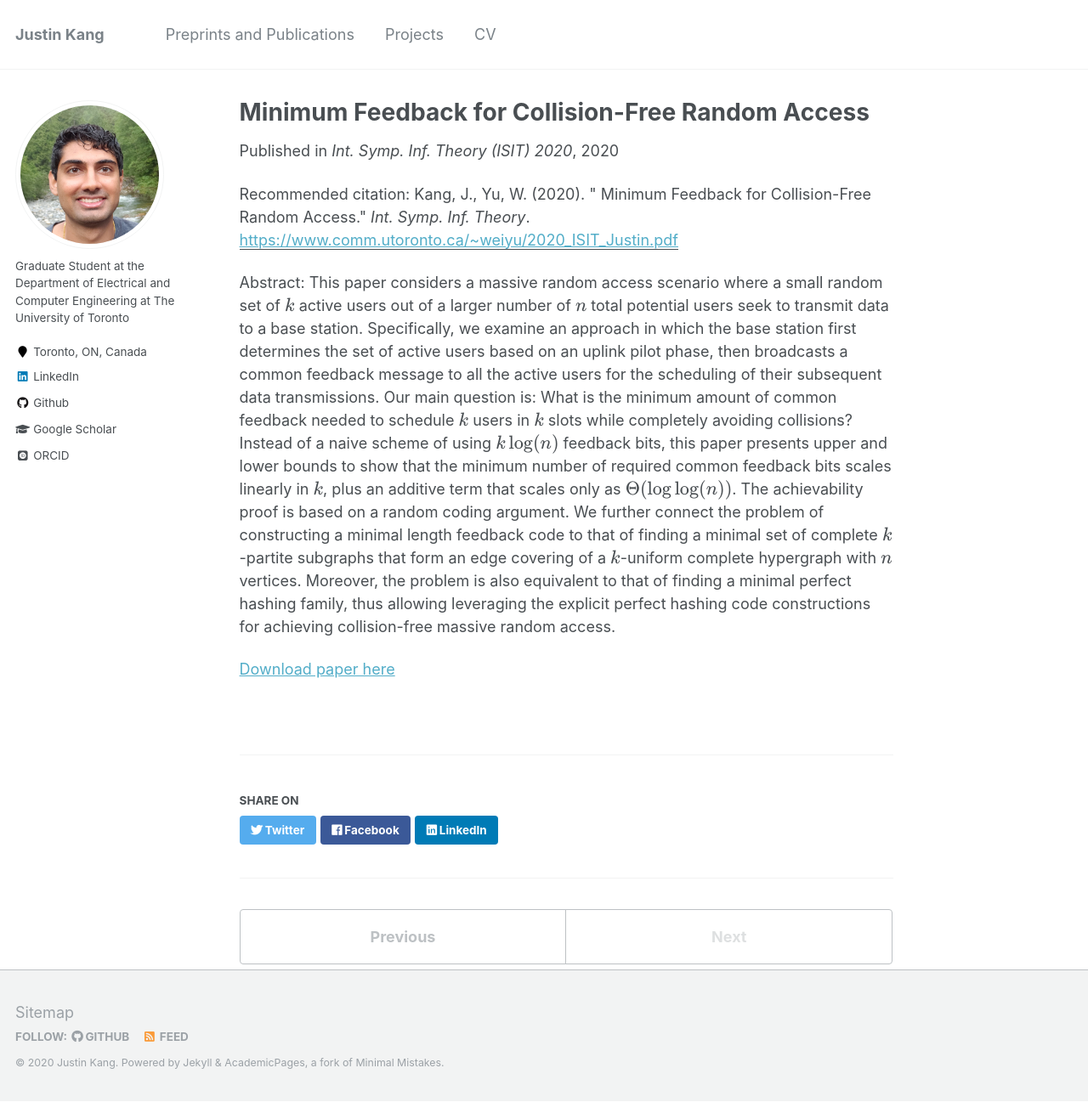
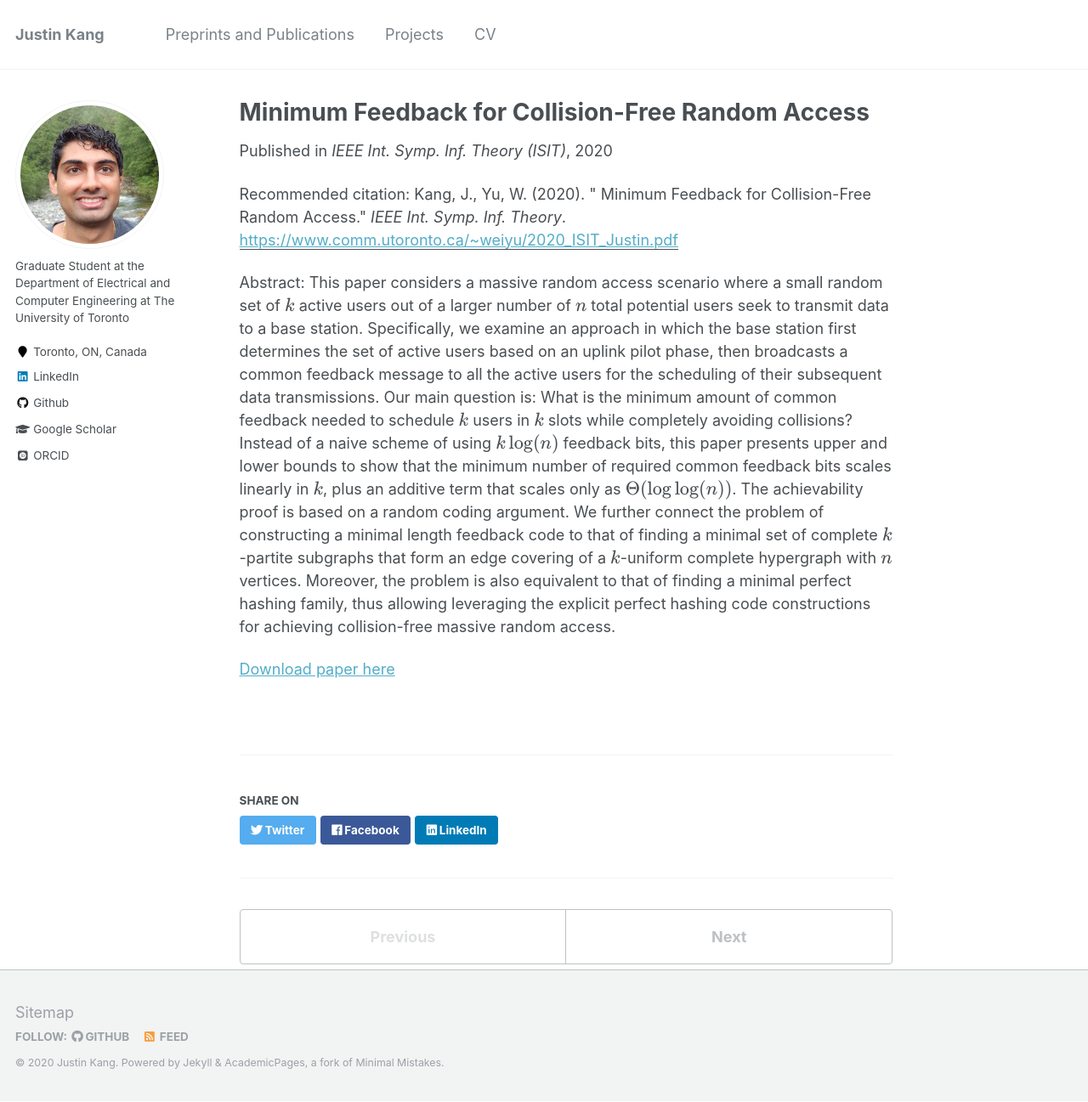
Before and after one commit to justinkang221/justinkang221.github.io, a Jekyll site: the page built from _publications/ISIT2020.md, in a window 1280 px wide and 1297 px high. Shown: the whole window at 85% size. Built offline with Jekyll 4.4.1, drawn with Linux system fonts in a browser that asks for light colours; some web fonts are replaced; formulas are drawn with MathJax 3.

Commit message:
fix issues

```diff
--- a/_publications/ISIT2020.md
+++ b/_publications/ISIT2020.md
@@ -4,9 +4,9 @@ collection: publications
 permalink: /publication/ISIT2020
 excerpt: ''
 date: 2020-06-25
-venue: 'Int. Symp. Inf. Theory (ISIT) 2020'
+venue: 'IEEE Int. Symp. Inf. Theory (ISIT)'
 paperurl: 'https://www.comm.utoronto.ca/~weiyu/2020_ISIT_Justin.pdf'
-citation: 'Kang, J., Yu, W.  (2020). &quot; Minimum Feedback for Collision-Free Random Access.&quot; <i>Int. Symp. Inf. Theory</i>.'
+citation: 'Kang, J., Yu, W.  (2020). &quot; Minimum Feedback for Collision-Free Random Access.&quot; <i>IEEE Int. Symp. Inf. Theory</i>.'
 ---
 Abstract: This paper considers a massive random access scenario where a small random set
 of $k$ active users out of a larger number of $n$ total potential users seek to
```
Also changed, not shown: _publications/T_IT_1.md (+1 -1 lines), 1 other file.
